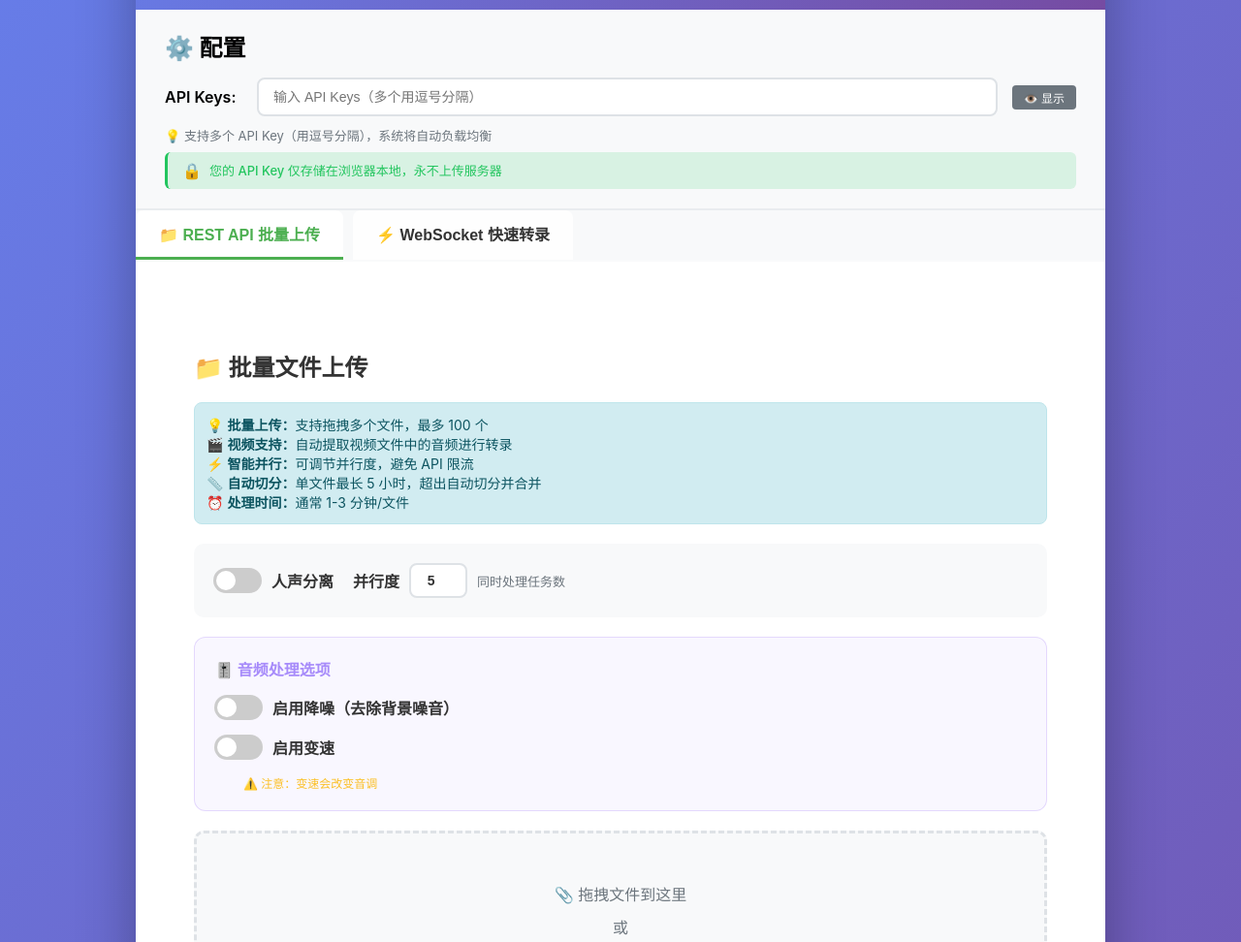
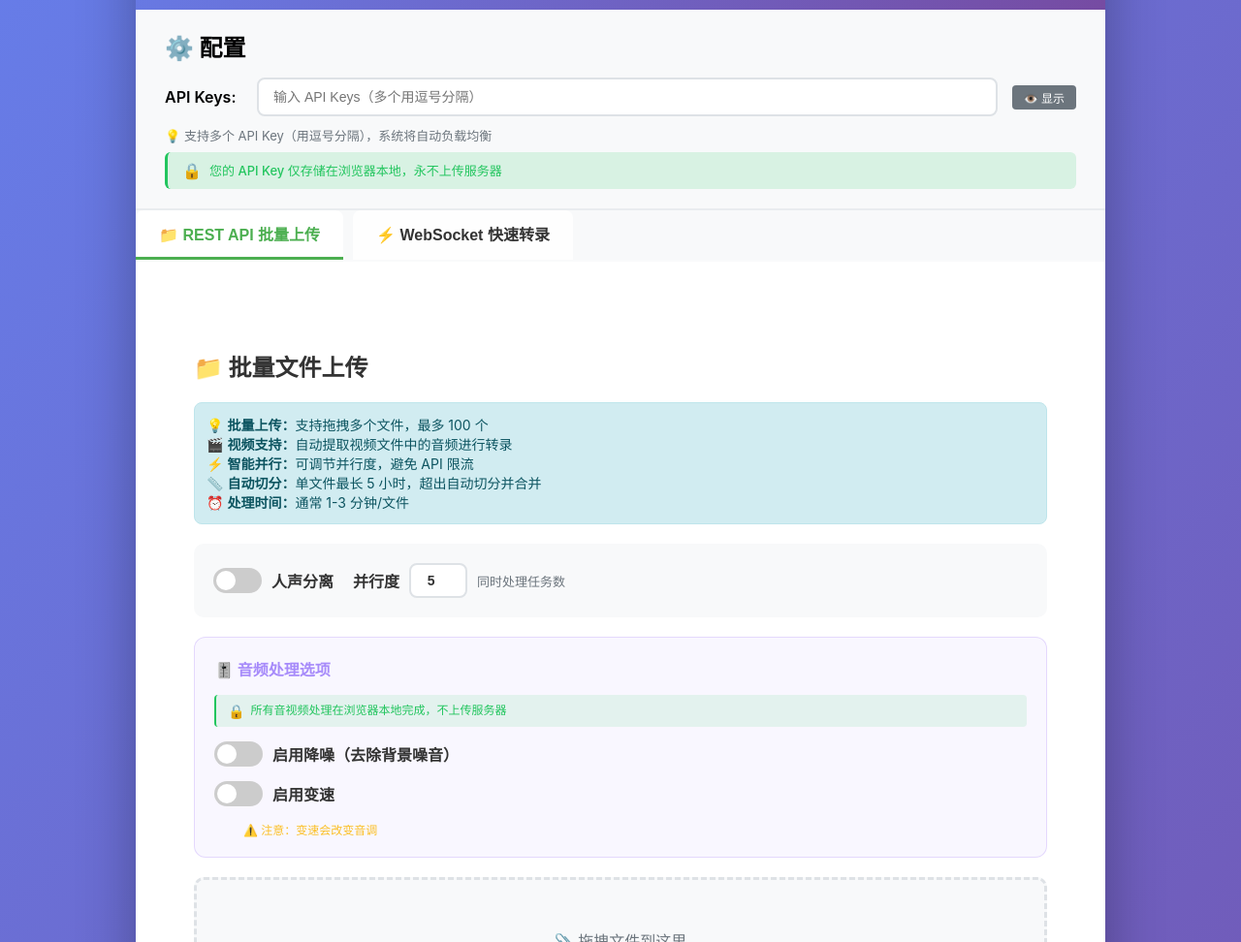
Before and after one commit to neosun100/soniox-asr-web, a plain HTML site: page index.html in a window 1280 px wide. Shown: the part 128-1100 px from the top of the page at 97% size. Drawn offline with Linux system fonts and the light colour scheme.

Commit message:
docs: Update README with audio processing features and add privacy notice
Documentation updates:
- Add audio processing features to all README versions
  - Noise reduction option
  - Speed change option (1.25x-2.0x)
- Add privacy statement: all processing done in browser
- Update English, Chinese (Simplified/Traditional), Japanese READMEs

UI updates:
- Add privacy notice in audio processing section
- Emphasize: audio/video processing is local, not uploaded to server
- Small green notice with lock icon
- Improve user trust and transparency

Key message:
🔒 All audio/video processing completed in browser locally, not uploaded to server

```diff
--- a/index.html
+++ b/index.html
@@ -96,6 +96,10 @@
                     <!-- 音频处理选项 -->
                     <div class="audio-processing-section">
                         <h3>🎚️ 音频处理选项</h3>
+                        <div class="privacy-notice-small">
+                            <span class="privacy-icon">🔒</span>
+                            <span class="privacy-text">所有音视频处理在浏览器本地完成，不上传服务器</span>
+                        </div>
                         <div class="processing-options">
                             <label class="switch">
                                 <input type="checkbox" id="enableNoiseReduction">
--- a/style.css
+++ b/style.css
@@ -904,3 +904,27 @@ input[type="file"]:hover {
     color: #fbbf24;
     margin-top: 5px;
 }
+
+/* 小号隐私提示 */
+.privacy-notice-small {
+    display: flex;
+    align-items: center;
+    gap: 6px;
+    margin-bottom: 15px;
+    padding: 8px 12px;
+    background: rgba(34, 197, 94, 0.1);
+    border-left: 2px solid #22c55e;
+    border-radius: 4px;
+}
+
+.privacy-notice-small .privacy-icon {
+    font-size: 14px;
+    line-height: 1;
+}
+
+.privacy-notice-small .privacy-text {
+    font-size: 12px;
+    color: #22c55e;
+    font-weight: 500;
+    line-height: 1.4;
+}
```
Also changed, not shown: 4 other files.
